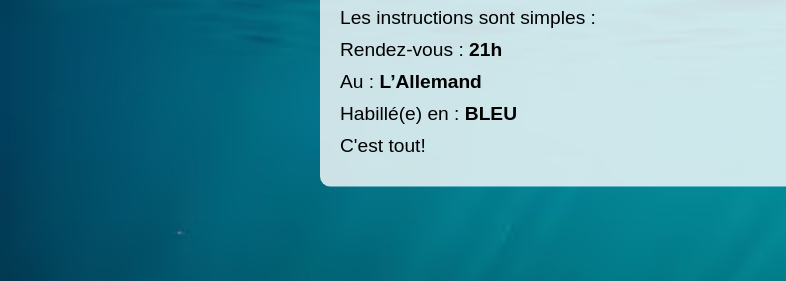
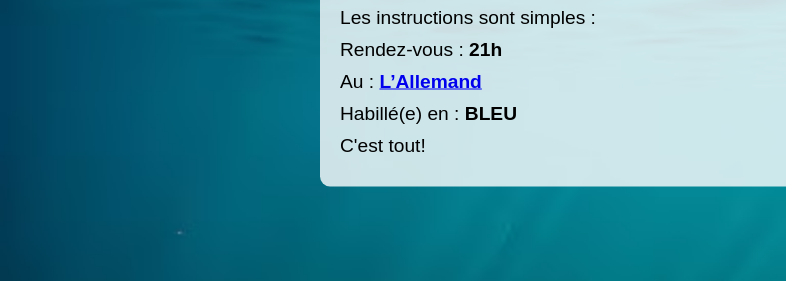
Before and after one commit to Ladpham/babi-chap-chap, a plain HTML site: page page_equipe4.html in a window 1280 px wide. Shown: the part 341-622 px from the top of the page, 0-786 px from the left. Drawn offline with Linux system fonts and the light colour scheme.

Commit message:
Update page_equipe4.html

```diff
--- a/page_equipe4.html
+++ b/page_equipe4.html
@@ -60,7 +60,7 @@
       <h1>Bienvenue à toi</h1>
       <p>Les instructions sont simples :</p>
       <p>Rendez-vous : <strong>21h</strong></p>
-      <p>Au : <strong>L’Allemand</strong></p>
+      <p>Au : <strong><a href="https://maps.app.goo.gl/8T46XDxBLs4RNMTz8" target="_blank">L’Allemand</a></strong></p>
       <p>Habillé(e) en : <strong>BLEU</strong></p>
       <p>C'est tout!</p>
     </div>
```
